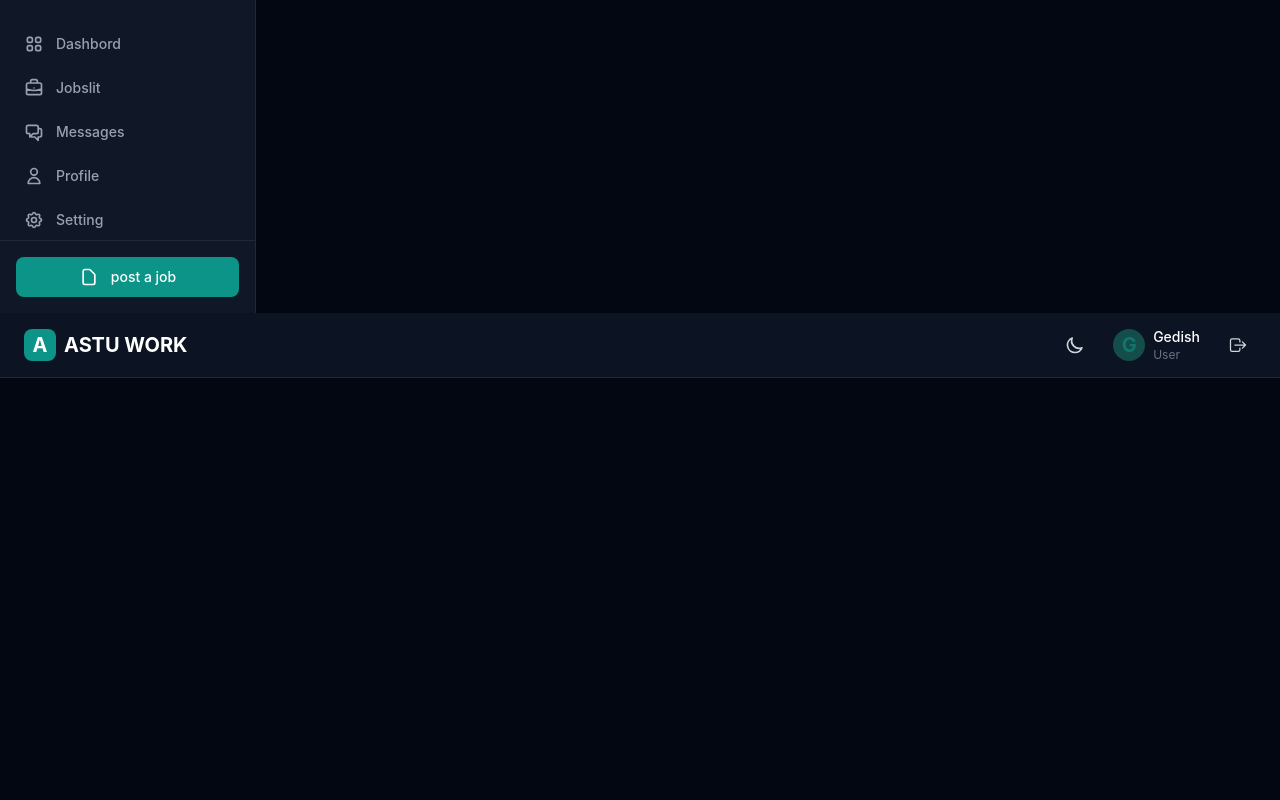
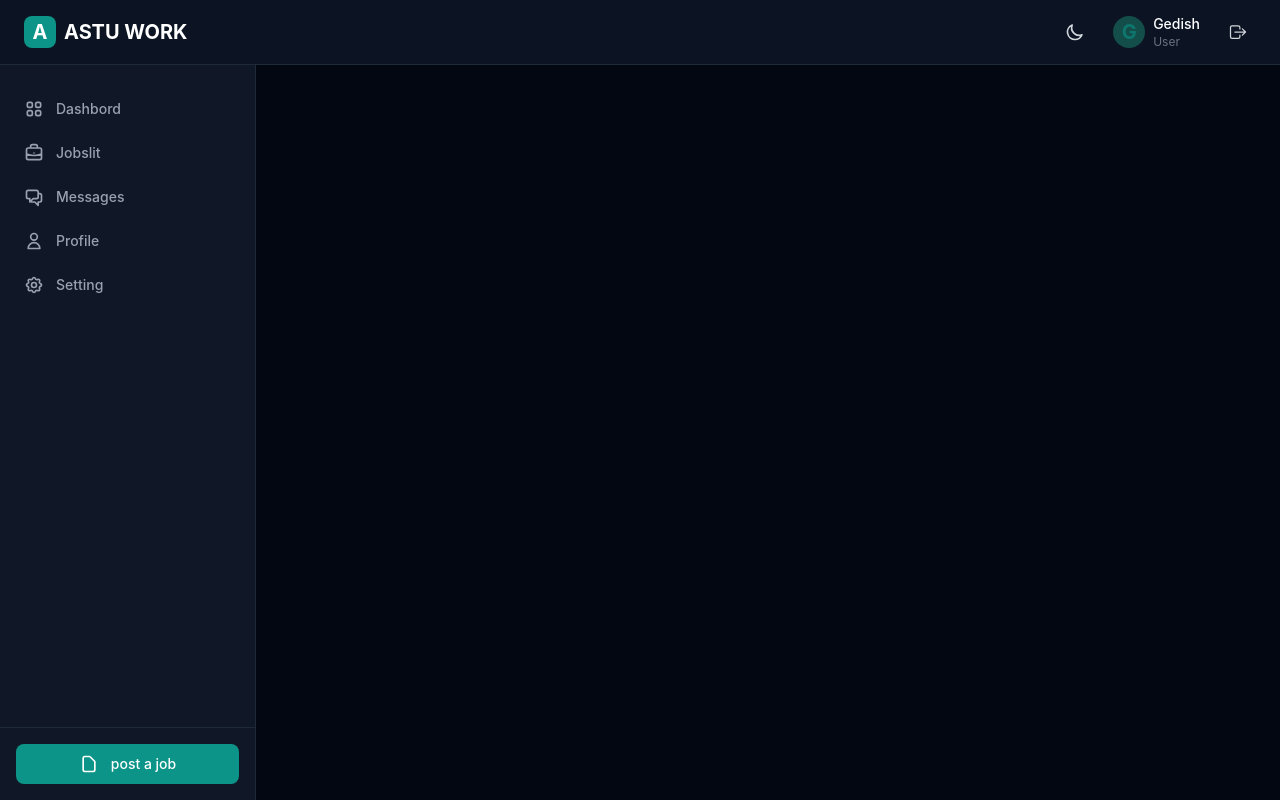
Before and after one commit to gedeno/project-7JAT, a React (Vite) app in the folder JAT_fe/: page / in a window 1280 px wide. Built offline with nearby package versions, Linux system fonts and the light colour scheme.

Commit message:
some pages are created

```diff
--- a/JAT_fe/src/App.jsx
+++ b/JAT_fe/src/App.jsx
@@ -7,6 +7,7 @@ import { Joblist } from './pages/jobs/jobs'
 import { Dashbord } from './pages/dashbordpage/Dashbord'
 import { Sidebar } from './pages/ui/Sidebar'
 import { Navbar } from './pages/ui/Navbar'
+import { MainLayout } from './pages/layout/MainLayout'
 
 function App() {
   const [count, setCount] = useState(0)
@@ -25,8 +26,9 @@ function App() {
   return (
     <>
     <BrowserRouter>
-    <Sidebar/>
-    <Navbar/>
+
+    <MainLayout/>
+
     <Routes>
       <Route path='/dashbord' element = {<Dashbord/>} />
       <Route path='/joblist' element = {<Joblist/>} />
--- a/JAT_fe/src/pages/layout/MainLayout.jsx
+++ b/JAT_fe/src/pages/layout/MainLayout.jsx
@@ -4,11 +4,16 @@ import { Navbar } from "../ui/Navbar";
 import { Sidebar } from "../ui/Sidebar";
 
 export const MainLayout = () => {
-    <div>
-        <Navbar/>
-        <div>
-            <Sidebar/>
-
+    const [sidebar , setsidebar] =useState(false)
+    return(
+        <div className="min-h-screen flex flex-col">
+        <Navbar onMenuToggle={()=>setsidebar(!sidebar)} />
+        <div className="flex flex-1">
+            <Sidebar isOpen = {sidebar} onClose = {()=>setsidebar(false)}/>
+            <main className="flex-1 p-4 lg:p-6 overflow-auto">
+                <Outlet/>
+            </main>
         </div>
     </div>
+    )
 }
--- a/JAT_fe/src/pages/ui/Navbar.jsx
+++ b/JAT_fe/src/pages/ui/Navbar.jsx
@@ -1,12 +1,12 @@
 import {NavLink ,Link} from 'react-router-dom'
 import { IoLogOutOutline } from 'react-icons/io5'
 import { HiOutlineSun ,HiOutlineMoon ,HiOutlineBell } from 'react-icons/hi'
-export const Navbar = () => {
+export const Navbar = ({onMenuToggle}) => {
     return (
       <header className="sticky top-0 z-40 bg-white/80 dark:bg-gray-900/80  backdrop-blur-md  border-b border-gray-200 dark:border-gray-800" >
         <div className='flex items-center justify-between h-16 px-4 lg:px-6'>
           <div className='flex items-center gap-3'>
-            <button className='lg:hidden p-2 rounded-lg text-gray-600 hover:bg-gray-100 dark:text-gray-300 dark:hover:bg-gray-800'>
+            <button onClick={onMenuToggle} className='lg:hidden p-2 rounded-lg text-gray-600 hover:bg-gray-100 dark:text-gray-300 dark:hover:bg-gray-800'>
               <svg className='w-6 h-6' fill='none' viewBox='0 0 24 24' stroke='currentColor'>
                 <path strokeLinecap='round' strokeLinejoin='round' strokeWidth={2} d='M4 6h16M4 12h16M4 18h16M4' />
               </svg>
```
